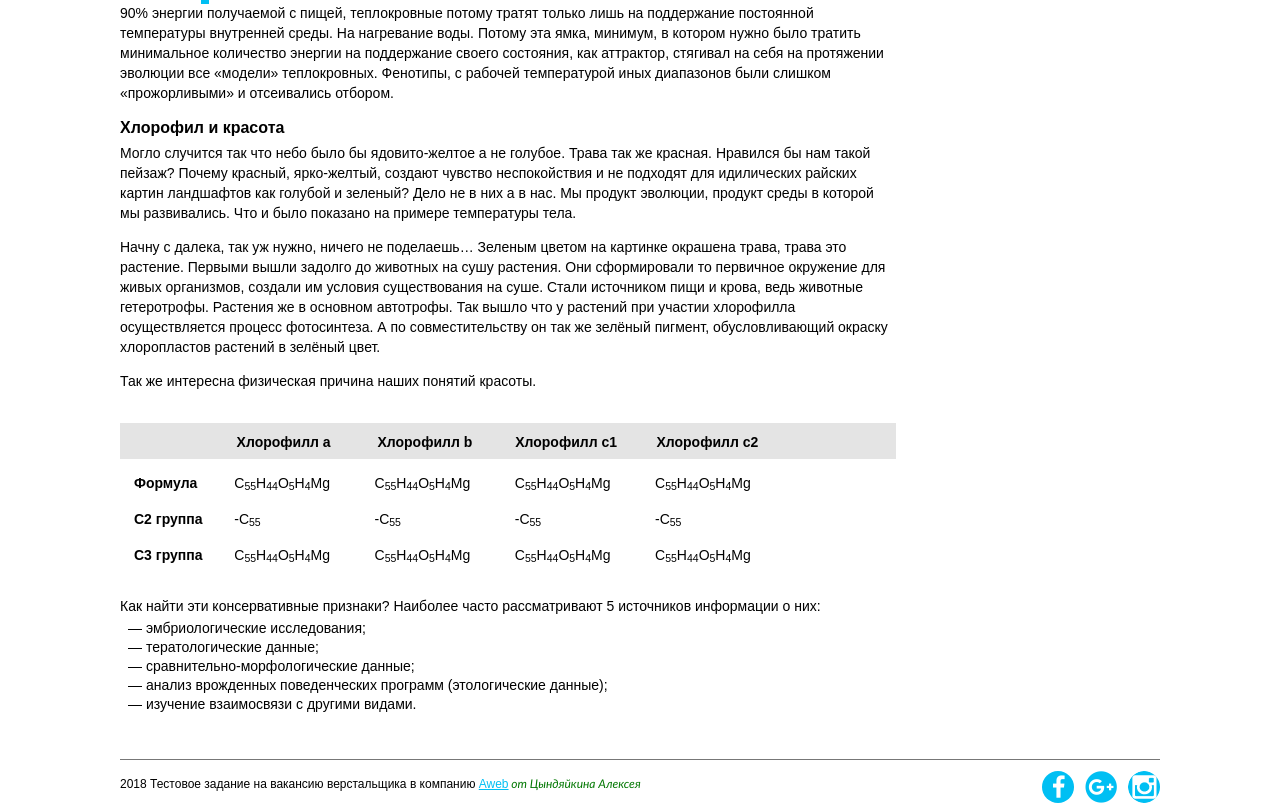
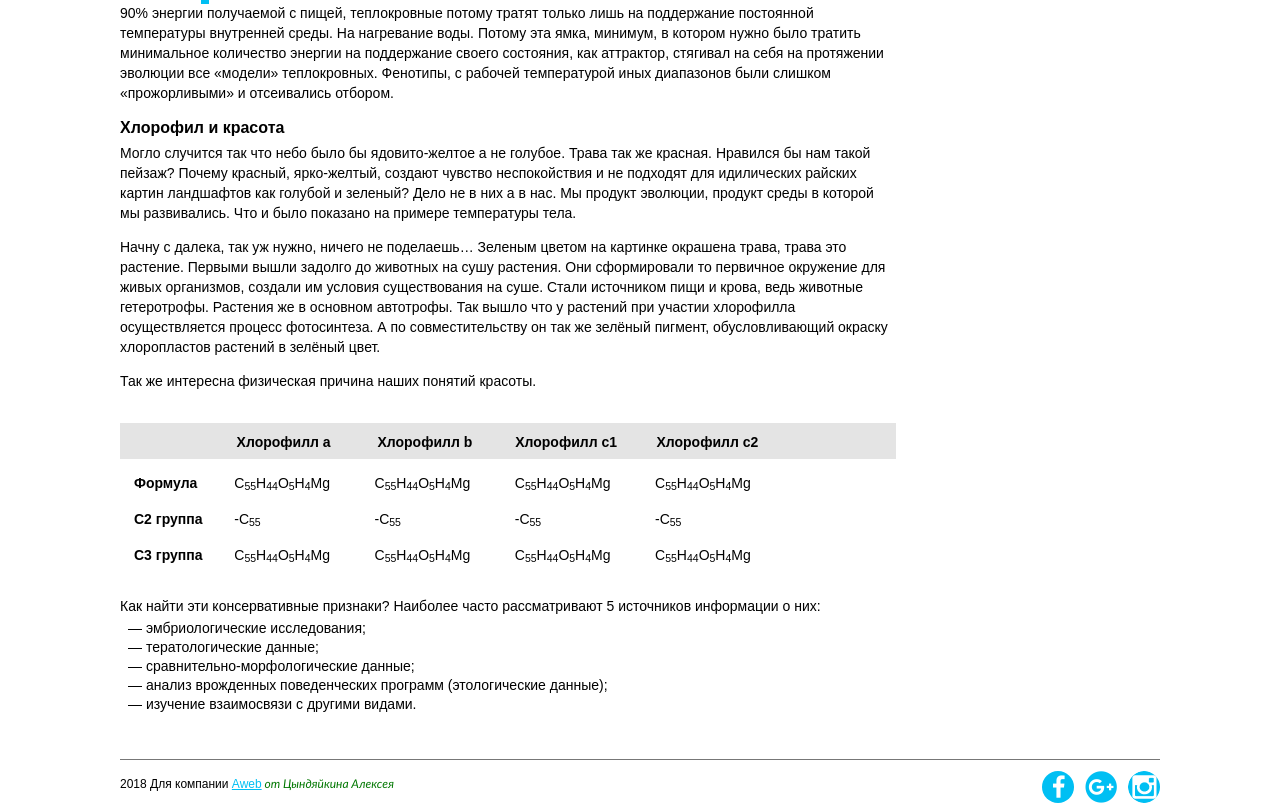
Before and after one commit to tsindiaikinal/aweb-test, a plain HTML site: page index.html in a window 1280 px wide. Shown: the part 1946-2754 px from the top of the page. Drawn offline with Linux system fonts and the light colour scheme.

Commit message:
Remove info for footer

```diff
--- a/index.html
+++ b/index.html
@@ -218,7 +218,7 @@
                 </section>
         </main>
         <footer>
-            <small class="copyright">2018 Тестовое задание на вакансию верстальщика в компанию <a href="#" target="blank">Aweb</a><span class="autor"> от Цындяйкина Алексея</span></small>
+            <small class="copyright">2018 Для компании <a href="#" target="blank">Aweb</a><span class="autor"> от Цындяйкина Алексея</span></small>
                 <div class="social-nets social-nets--modifier">
                     <span class="fa fa-link"></span>
                     <span><a class="fa fa-facebook" href="https://www.facebook.com" target="blank"></a></span>
```
